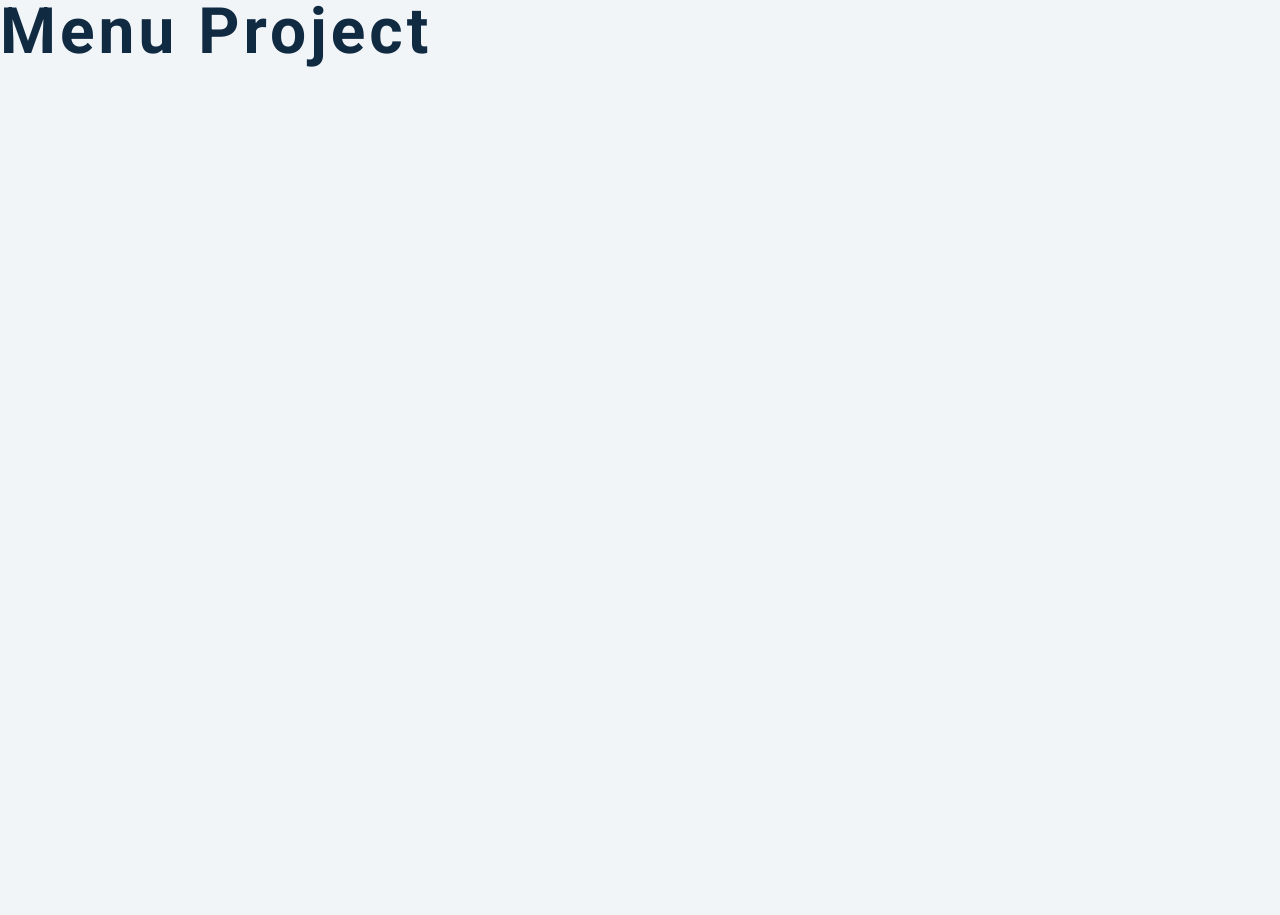
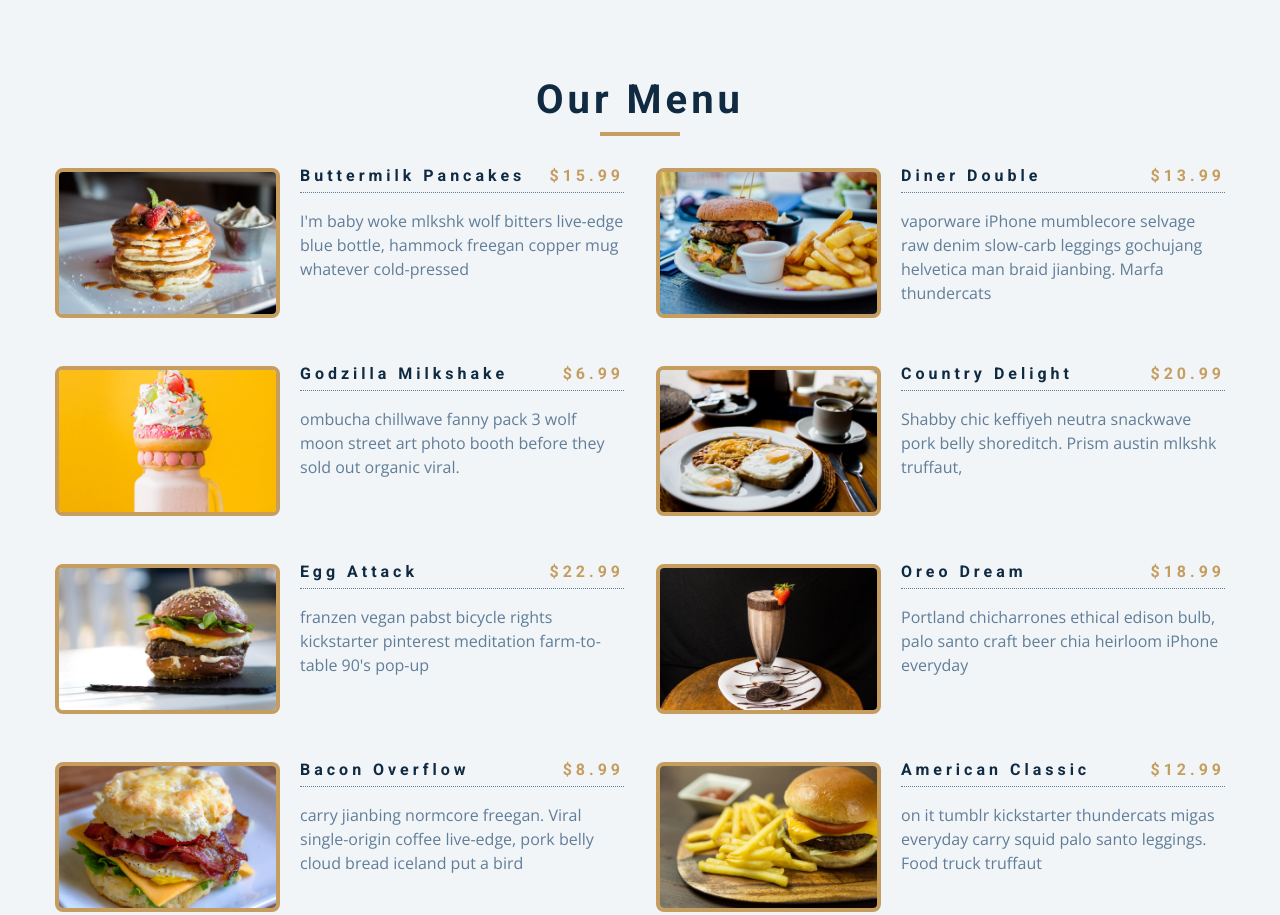
Before and after one commit to mbtenkorang/vanillajs-projects, a plain HTML site: page 07-menu-website/index.html in a window 1280 px wide. Shown: the top 915 px of the page. Before the commit the page ends 800 px from the top, so only its background shows below. Drawn offline with nearby package versions, Linux system fonts and the light colour scheme.

Commit message:
Base functionality

```diff
--- a/07-menu-website/app.js
+++ b/07-menu-website/app.js
@@ -1,3 +1,4 @@
+// Data
 const menu = [
   {
     id: 1,
@@ -72,3 +73,36 @@ const menu = [
     desc: `skateboard fam synth authentic semiotics. Live-edge lyft af, edison bulb yuccie crucifix microdosing.`,
   },
 ];
+
+// Select requisite items
+const sectionCenter = document.querySelector(".section-center");
+
+window.addEventListener("DOMContentLoaded", function () {
+  return displayMenu();
+});
+
+function displayMenu() {
+  let displayMenu = menu
+    .map(function (menuItem) {
+      // pass each menu item to render function
+      return renderMenuItems(menuItem);
+    })
+    .join("");
+  // Attach rendered elements to parent element
+  sectionCenter.innerHTML = displayMenu;
+}
+
+function renderMenuItems(menuItem) {
+  return `
+  <article class="menu-item">
+  <img src="${menuItem.img}" alt="${menuItem.title}" class="photo">
+  <div class="item-info">
+    <header>
+      <h4>${menuItem.title}</h4>
+      <h4 class="price">${"$" + menuItem.price}</h4>
+    </header>
+    <p class="item-text">${menuItem.desc}</p>
+  </div>
+</article>
+  `;
+}
--- a/07-menu-website/index.html
+++ b/07-menu-website/index.html
@@ -1,20 +1,33 @@
 <!DOCTYPE html>
 <html lang="en">
+
 <head>
   <meta charset="UTF-8" />
   <meta name="viewport" content="width=device-width, initial-scale=1.0" />
   <title>Starter</title>
   <!-- font-awesome -->
-    <link
-      rel="stylesheet"
-      href="https://cdnjs.cloudflare.com/ajax/libs/font-awesome/5.14.0/css/all.min.css"
-    />
+  <link rel="stylesheet" href="https://cdnjs.cloudflare.com/ajax/libs/font-awesome/5.14.0/css/all.min.css" />
   <!-- styles -->
   <link rel="stylesheet" href="styles.css" />
 </head>
+
 <body>
-    <h1>menu project</h1>
+
+  <section class="menu">
+    <!-- title -->
+    <div class="title">
+      <h2>Our menu</h2>
+      <div class="underline"></div>
+    </div>
+    <!-- filter buttons -->
+    <!-- menu items -->
+    <div class="section-center">
+      <!-- menu items rendered via app.js-->
+
+    </div>
+  </section>
   <!-- javascript -->
   <script src="app.js"></script>
 </body>
+
 </html>
```
Lines whose indentation alone changed are shown as unchanged.
